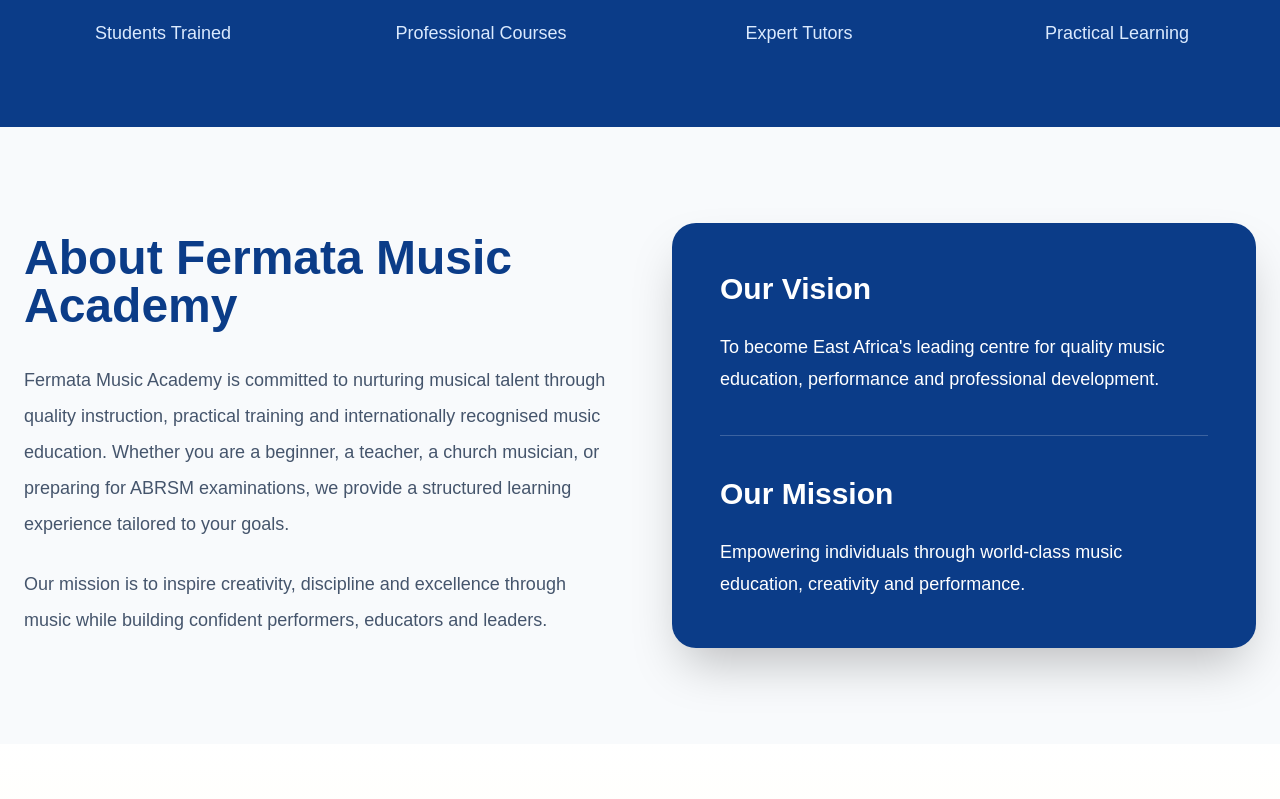
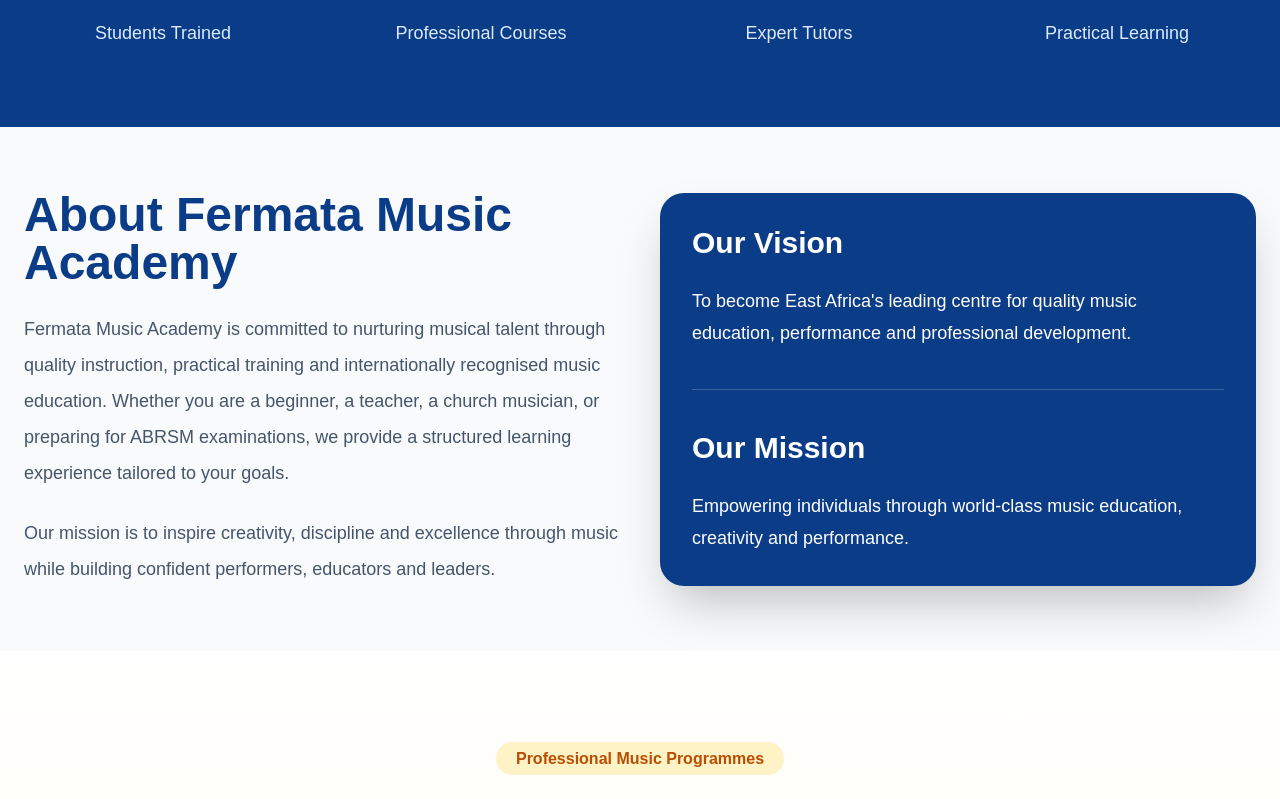
Before and after one commit to chombakimani-design/fermata-music-academy, a Next.js app: page / in a window 1280 px wide. Shown: the part 1040-1839 px from the top of the page. Built offline with nearby package versions, Linux system fonts and the light colour scheme; no server answers; the database is empty.

Commit message:
Reduce vertical spacing on homepage

```diff
--- a/components/home/About.tsx
+++ b/components/home/About.tsx
@@ -1,10 +1,10 @@
 export default function About() {
   return (
-    <section className="bg-slate-50 py-24">
+    <section className="bg-slate-50 py-16">
 
       <div className="mx-auto max-w-7xl px-6">
 
-        <div className="grid items-center gap-16 lg:grid-cols-2">
+        <div className="grid items-center gap-10 lg:grid-cols-2">
 
           <div>
 
@@ -12,7 +12,7 @@
               About Fermata Music Academy
             </h2>
 
-            <p className="mt-8 text-lg leading-9 text-slate-600">
+            <p className="mt-6 text-lg leading-9 text-slate-600">
               Fermata Music Academy is committed to nurturing musical talent through
               quality instruction, practical training and internationally recognised
               music education. Whether you are a beginner, a teacher, a church musician,
@@ -27,7 +27,7 @@
 
           </div>
 
-          <div className="rounded-3xl bg-[#0B3C88] p-12 text-white shadow-2xl">
+          <div className="rounded-3xl bg-[#0B3C88] p-8 text-white shadow-2xl">
 
             <h3 className="text-3xl font-bold">
               Our Vision
--- a/components/home/Contact.tsx
+++ b/components/home/Contact.tsx
@@ -2,7 +2,7 @@
 
 export default function Contact() {
   return (
-    <section className="bg-white py-24">
+    <section className="bg-white py-16">
 
       <div className="mx-auto max-w-6xl px-6 text-center">
 
@@ -14,9 +14,9 @@
           We'd love to hear from you.
         </p>
 
-        <div className="mt-16 grid gap-8 md:grid-cols-3">
+        <div className="mt-10 grid gap-8 md:grid-cols-3">
 
-          <div className="rounded-2xl border p-10 shadow-lg">
+          <div className="rounded-2xl border p-8 shadow-lg">
             <Phone className="mx-auto h-10 w-10 text-amber-500"/>
             <h3 className="mt-6 text-2xl font-bold">WhatsApp</h3>
             <p className="mt-3 text-slate-600">
@@ -24,7 +24,7 @@
             </p>
           </div>
 
-          <div className="rounded-2xl border p-10 shadow-lg">
+          <div className="rounded-2xl border p-8 shadow-lg">
             <Music className="mx-auto h-10 w-10 text-amber-500"/>
             <h3 className="mt-6 text-2xl font-bold">X</h3>
             <p className="mt-3 text-slate-600">
@@ -32,7 +32,7 @@
             </p>
           </div>
 
-          <div className="rounded-2xl border p-10 shadow-lg">
+          <div className="rounded-2xl border p-8 shadow-lg">
             <Mail className="mx-auto h-10 w-10 text-amber-500"/>
             <h3 className="mt-6 text-2xl font-bold">Email</h3>
             <p className="mt-3 text-slate-600 break-all">
--- a/components/layout/Footer.tsx
+++ b/components/layout/Footer.tsx
@@ -6,7 +6,7 @@
     return (
         <footer className="bg-brand-dark text-white">
 
-            <div className="mx-auto grid max-w-7xl gap-12 px-6 py-16 md:grid-cols-3">
+            <div className="mx-auto grid max-w-7xl gap-12 px-6 py-8 md:grid-cols-3">
 
                 <div>
 
```
